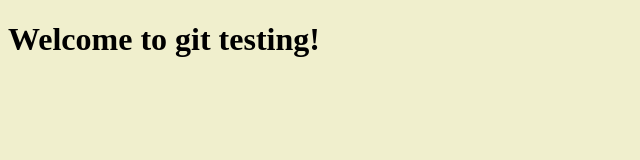
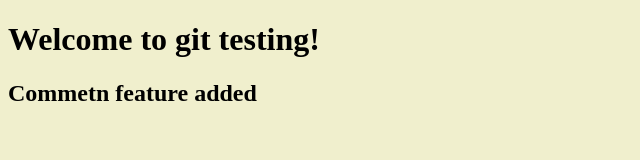
Before and after one commit to ibrahim65/git-project, a plain HTML site: page index.html in a window 1280 px wide. Shown: the whole page, without its empty margins (0-640 px from the left). Drawn offline with nearby package versions, Linux system fonts and the light colour scheme.

Commit message:
Added new Features

```diff
--- a/index.html
+++ b/index.html
@@ -9,6 +9,7 @@
 </head>
 <body>
     <h1>Welcome to git testing!</h1>
+    <h2>Commetn feature added</h2>
 
     <script src="jQuery.js"></script>
     <script src="main.js"></script>
--- a/jQuery.js
+++ b/jQuery.js
@@ -0,0 +1 @@
+console.log('Working on comment feature.')
```
